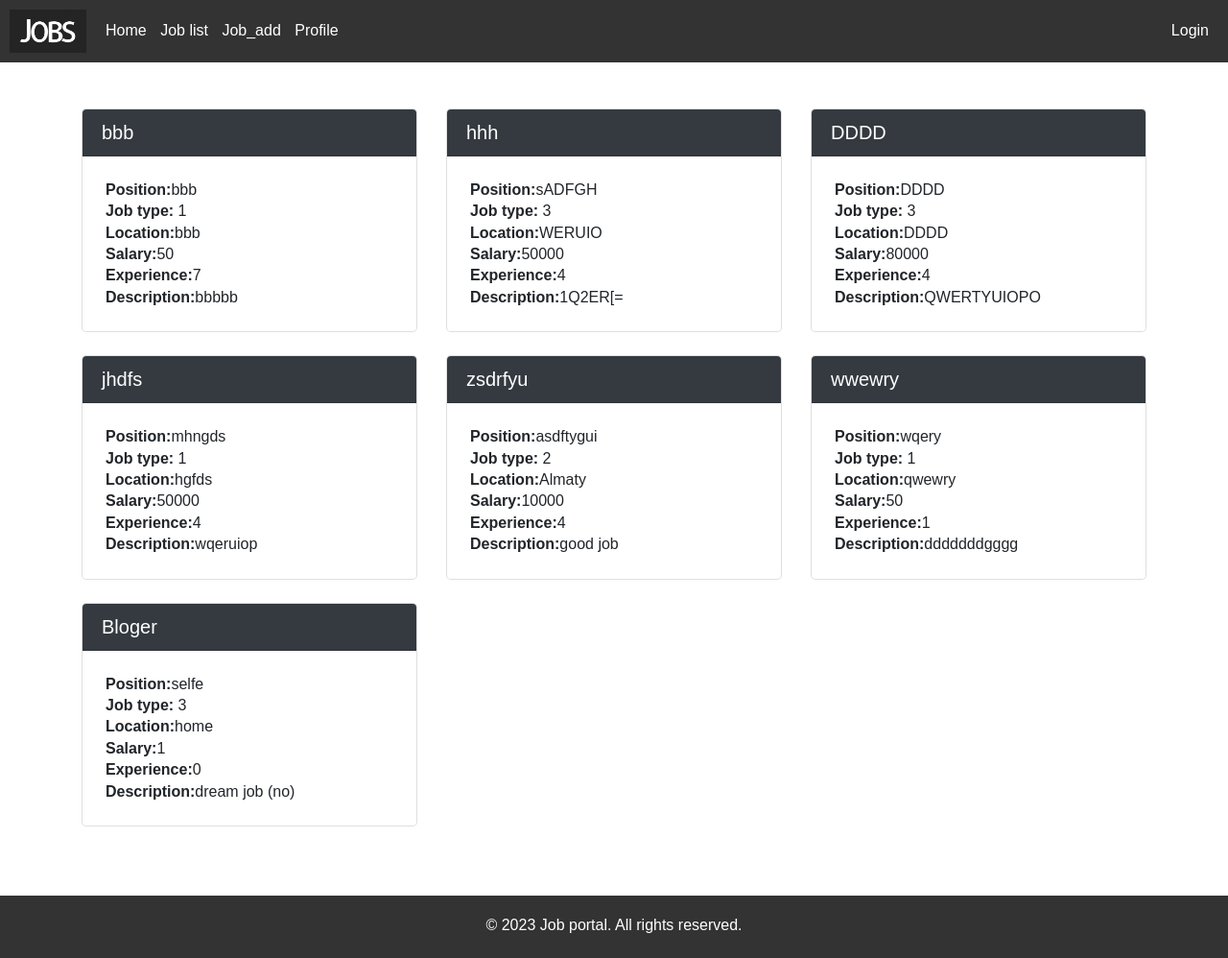
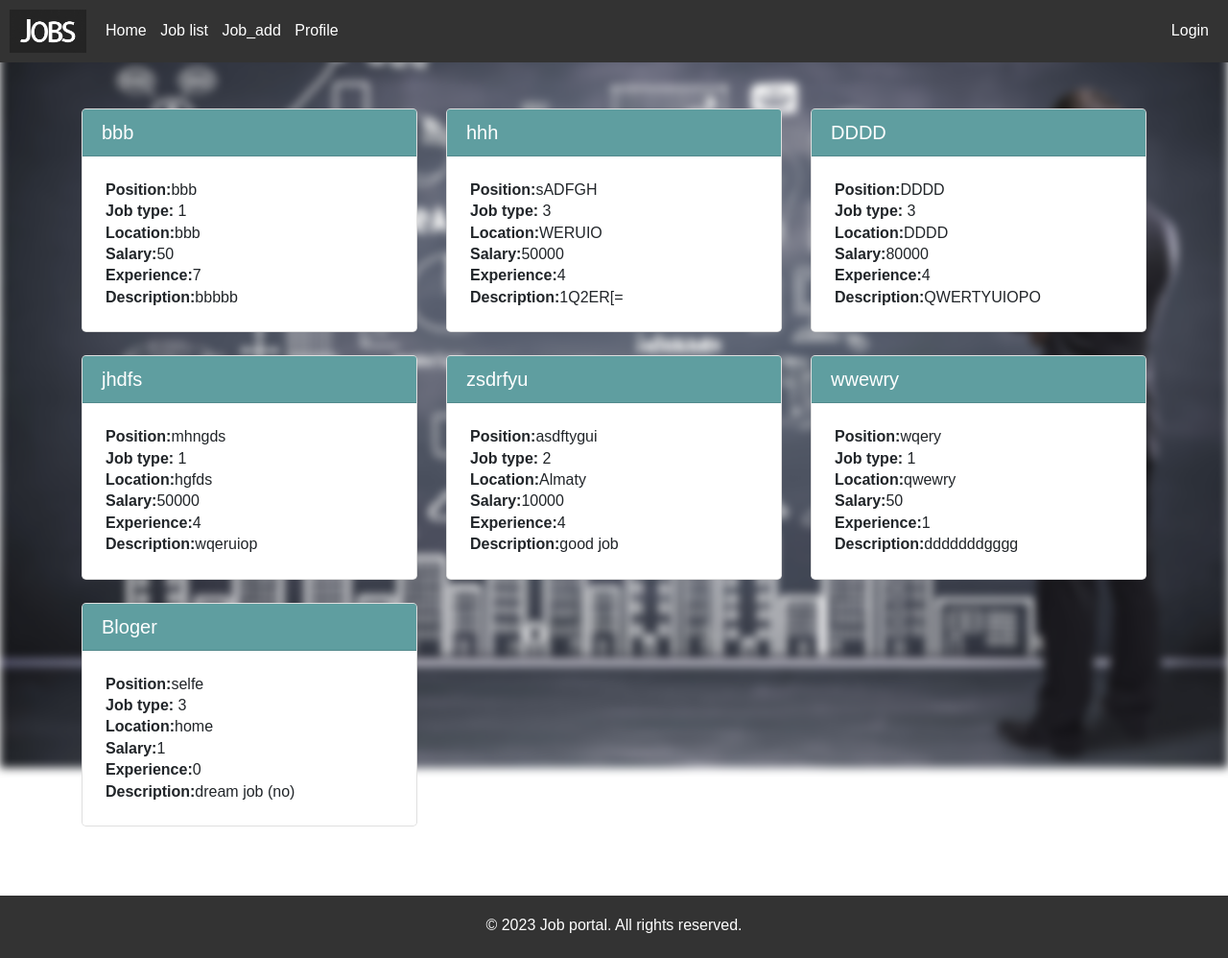
Before and after one commit to MyrHlorid/FinalProject, a Django app: page /jobs/ in a window 1280 px wide. Shown: the whole page at 96% size. Run offline with Django 3.2, Linux system fonts and the light colour scheme; data comes from the database, SQL or seed files in the repository; both versions use the stored data as it was after the commit; some libraries are stand-ins or nearby versions.

Commit message:
some changes

```diff
--- a/job_portal/templates/job_portal/job_list.html
+++ b/job_portal/templates/job_portal/job_list.html
@@ -2,12 +2,32 @@
 {% load static %}
 
 {% block content %}
+<style>
+    .background_class{
+        background-color:rgba(0,0,0,.3);
+        filter: blur(5px);
+        height:100%;
+        position:fixed;
+        width:100%;
+        top:0;
+        left:0;
+        background-image: url('/static/img/jobs.jpg');
+         background-size: cover;
+        z-index: -1;
+    }
+    .navycolor {
+    background-color: #5F9EA0;
+    color: white;
+    border-radius: 0.25rem 0.25rem 0 0;
+}
+</style>
+<div class="background_class"></div>
     <div class="container my-5">
         <div class="row">
             {% for job in jobs %}
             <div class="col-lg-4 mb-4">
                 <div class="card rounded-lg">
-                    <div class="card-header bg-dark text-white rounded-top">
+                    <div class="card-header navycolor">
                         <h5 class="mb-0">{{ job.job_name }}</h5>
                     </div>
                     <div class="card-body p-4">
```
Also changed, not shown: db.sqlite3, static/img/jobs.jpg (added).
